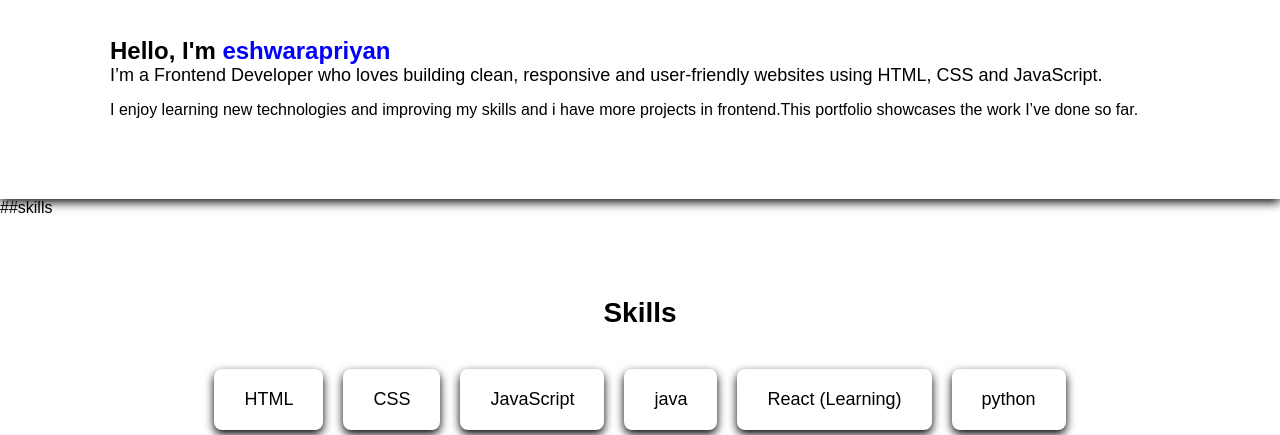
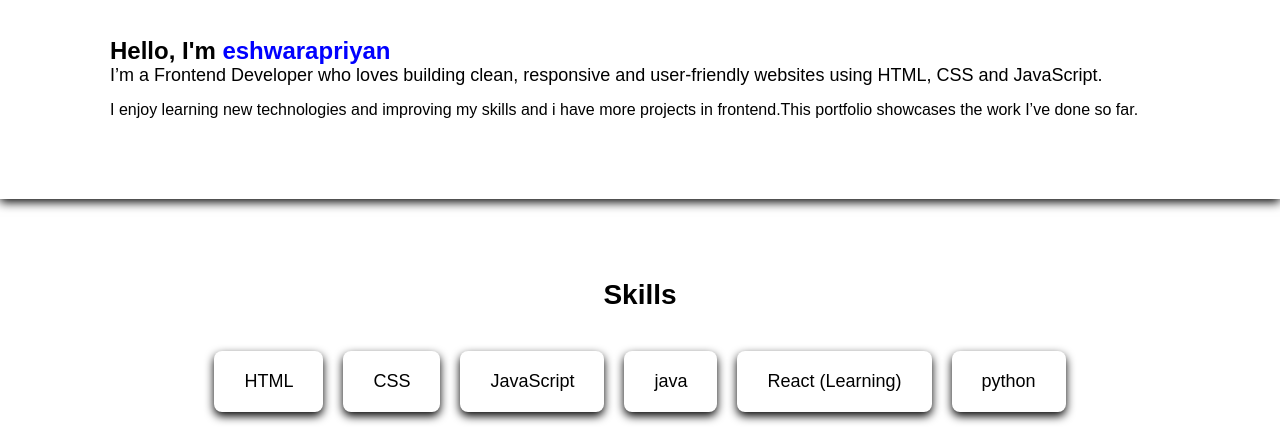
Before and after one commit to mugeshwaran2202086-art/portfolio, a plain HTML site: page index.html in a window 1280 px wide. Shown: the part 399-834 px from the top of the page. Drawn offline with Linux system fonts and the light colour scheme; files whose address does not match are found by name.

Commit message:
Update index.html

```diff
--- a/index.html
+++ b/index.html
@@ -45,7 +45,6 @@
              </div>
        </section>
 
-               ##skills
           <section id="skills" class="section">
            <div class="container">
             <h2 class="section-title">Skills</h2>
```
